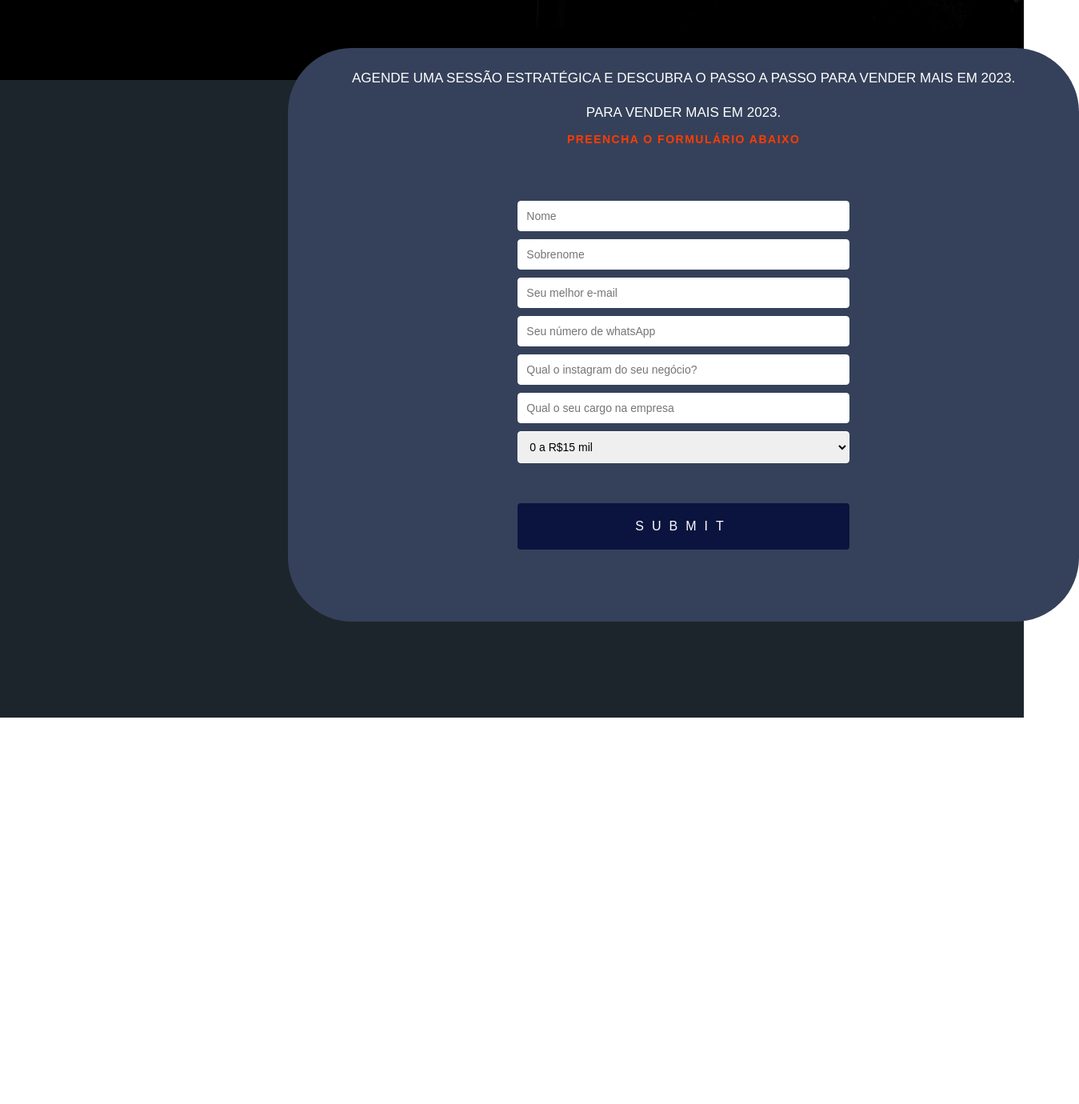
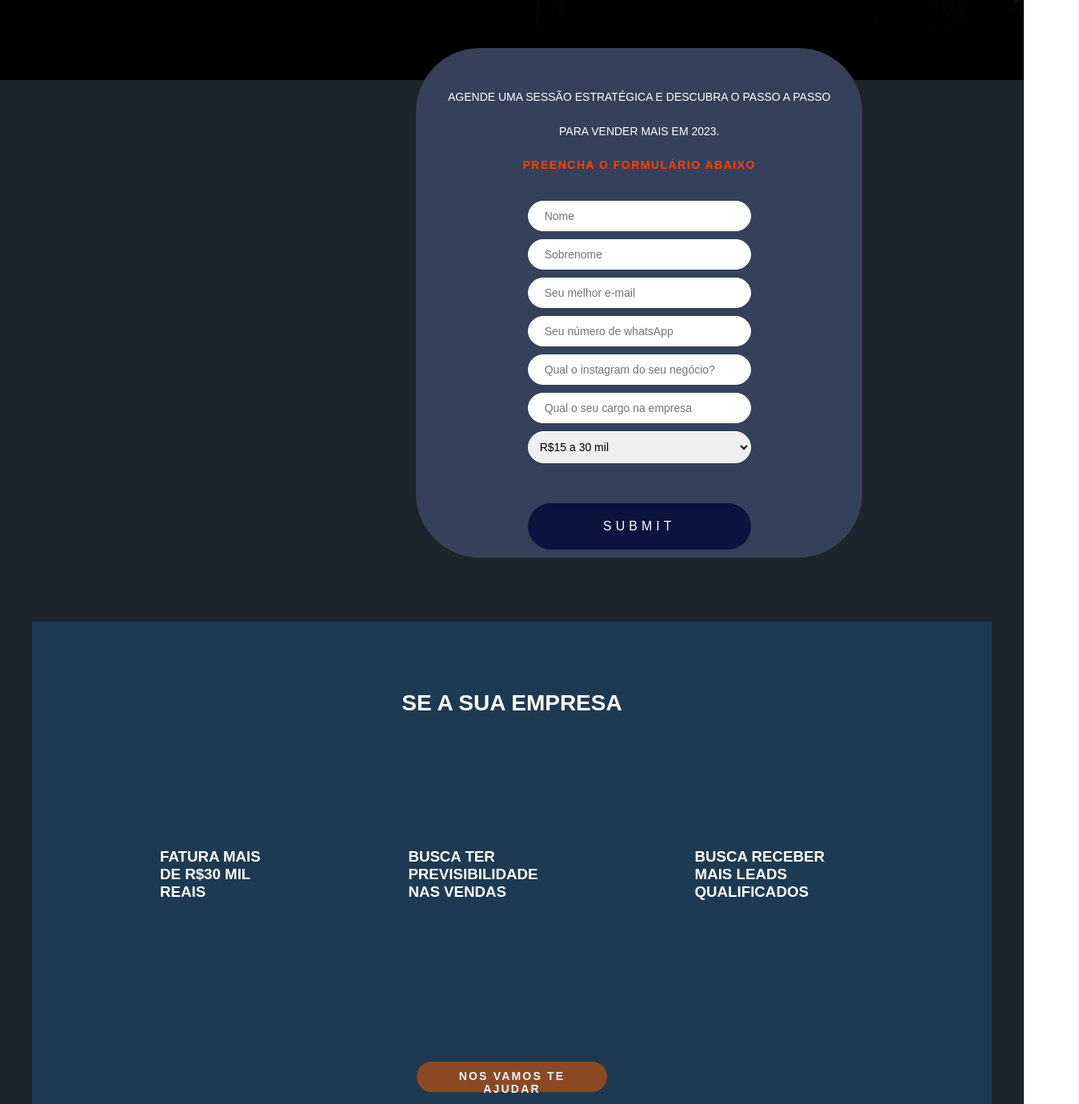
Before and after one commit to correaa1/AgenciaRossProject, a React (Vite) app: page / in a window 1280 px wide. Shown: the part 900-2280 px from the top of the page at 80% size, 1349 px wide, since content can reach past the window. Before the commit the page ends 1797 px from the top, so only its background shows below. Built offline with nearby package versions, Linux system fonts and the light colour scheme.

Commit message:
mais uma tela

```diff
--- a/package.json
+++ b/package.json
@@ -1,5 +1,5 @@
 {
-  "name": "my-vue-app",
+  "name": "agenciaRoss",
   "private": true,
   "version": "0.0.0",
   "type": "module",
--- a/src/components/Forms/forms.jsx
+++ b/src/components/Forms/forms.jsx
@@ -17,9 +17,9 @@ export default function Form() {
 
   return (
     <form onSubmit={handleSubmit(onSubmit)}>
-      <div className="containerTextForms">      <h2 className="textForms">AGENDE UMA SESSÃO ESTRATÉGICA E DESCUBRA O PASSO A PASSO PARA VENDER MAIS EM 2023.</h2>
-      <h2 className="textForms">PARA VENDER MAIS EM 2023.</h2>
-      <h3 className="textForms1">PREENCHA O FORMULÁRIO ABAIXO</h3>
+      <div className="containerTextForms">
+    <h2 className="textForms">AGENDE UMA SESSÃO ESTRATÉGICA E DESCUBRA O PASSO A PASSO<br/> PARA VENDER MAIS EM 2023.</h2>
+      <h3 className="textForms">PREENCHA O FORMULÁRIO ABAIXO</h3>
       </div>
 
      <div className="containerInput">
@@ -84,12 +84,11 @@ export default function Form() {
       {errors.cargo && <p>Preencha o campo vazio</p>}
 
       <select {...register("select")}>
-        <option value="female">0 a R$15 mil</option>
-        <option value="male">R$15 a 30 mil</option>
-        <option value="other">R$30 a R$60 mil</option>
-        <option value="other">R$60 a 100 mil</option>
-        <option value="other">R$100 a R$500 mil</option>
-        <option value="other">mais de R$500 mil</option>
+        <option value="valor">R$15 a 30 mil</option>
+        <option value="valor">R$30 a R$60 mil</option>
+        <option value="valor">R$60 a 100 mil</option>
+        <option value="valor">R$100 a R$500 mil</option>
+        <option value="valor">mais de R$500 mil</option>
       </select>
       <input type="submit" /></div>
     </form>
--- a/src/components/Forms/forms.scss
+++ b/src/components/Forms/forms.scss
@@ -1,14 +1,11 @@
 
    form {
      display: inline-block;
-     align-items: center;
-    justify-content: center;
      background-color: #35415a;
      border-radius: 10vh;
      position: relative;
      top:-10vh;
-     padding: 10vh;
-     left: 40vh;
+     left: 60vh;
 
    }
 
@@ -44,9 +41,9 @@
      display: block;
      box-sizing: border-box;
      position: relative;
-     border-radius: 4px;
+     border-radius: 5vh;
      border: 1px solid white;
-     padding: 10px 10px;
+     padding: 10px 20px;
      margin-bottom: 10px;
      font-size: 14px;
      width: 50%;
@@ -58,24 +55,27 @@
      justify-content: center;
      flex-direction: column;
      position: relative;
-      top:-8vh;
+
    }
-   .textForms{
+   h2.textForms{
     color: #FFFFFF;
     font-family: "NEUSHARP", Sans-serif;
-    font-size: 17px;
+    font-size: 14px;
     font-weight: 500;
     text-transform: uppercase;
     line-height: 43px;
+    padding: 5vh;
+    text-align: center;
    }
-   .textForms1{
+   h3.textForms{
     color: #FF3C00;
     font-family: "Barlow", Sans-serif;
     font-size: 14px;
     font-weight: 600;
     line-height: 25px;
     letter-spacing: 1.5px;
-
+    position: relative;
+    top: -4vh;
    }
 
    button[type="submit"],
@@ -88,7 +88,8 @@
      padding: 20px;
      font-size: 16px;
      font-weight: 100;
-     letter-spacing: 10px;
+     letter-spacing: 5px;
+     border-radius: 10vh;
    }
 
    button[type="submit"]:hover,
@@ -153,6 +154,7 @@
      padding: 10px 10px;
      margin-bottom: 10px;
      font-size: 14px;
+     border-radius: 5vh;
    }
    button {
      display: block;
--- a/src/pages/Home/index.jsx
+++ b/src/pages/Home/index.jsx
@@ -14,13 +14,21 @@ return(
     </h2>
       <h2 className='textoImg'>
       Entre em contato e descubra as estratégias <br/>exclusivas que nós utilizamos para fazer dezenas <br/> de negócios escalarem suas vendas através do <br/>digital.
-       </h2>
-       <button className='button1'>QUERO VENDER MAIS</button>
+       </h2>  <div className='containerButton1'>
+       <button className='button1'>QUERO VENDER MAIS</button></div>
        </div>
       </div>
       <div className='containerForm'>
     <Form/>
-    </div>
+
+      <div className='container2'>
+      <h2 className='text2Main' >SE A SUA EMPRESA</h2>
+      <div className='container2Text'>
+      <h3 className='text2'>Fatura mais de R$30 mil reais</h3>
+      <h3 className='text2'>Busca ter previsibilidade nas vendas</h3>
+      <h3 className='text2'>Busca receber mais leads qualificados</h3></div>
+
+     <button class='button1'>Nos vamos te ajudar</button></div> </div>
 
   </div>
 )
--- a/src/pages/Home/styles.scss
+++ b/src/pages/Home/styles.scss
@@ -50,14 +50,18 @@
       color:aliceblue;
       right:9vh;
      }
+     .containerButton1{
+      display: flex;
+      align-items: center;
+      justify-content: center;
+      margin-top: 30vh;
+      margin-right: 130vh;
+     }
   .button1{
     background-color: #8a4a26;
     border-radius: 10vh;
     width: 30vh;
     height: 5vh;
-    position: relative;
-    top:35vh;
-    margin-left: 20vh;
     font-family: "NEUSHARP", Sans-serif;
     font-size: 14px;
     font-weight: 600;
@@ -77,6 +81,52 @@
 
     }
 
+
+.container2{
+    display: flex;
+    align-items: center;
+    justify-content: center;
+    flex-direction: column;
+    background-color: #1d3a52;
+    width: 100%;
+
+}
+h2.text2Main{
+  color: #FFFFFF;
+  font-family: "NEUSHARP", Sans-serif;
+  font-size: 28px;
+  font-weight: 600;
+  text-transform: uppercase;
+  line-height: 43px;
+  padding-top: 10vh;
+}
+h2.text2{
+  color: #FFFFFF;
+  font-family: "NEUSHARP", Sans-serif;
+  font-size: 28px;
+  font-weight: 600;
+  text-transform: uppercase;
+  line-height: 43px;
+
+}
+.container2Text{
+ display: flex;
+ align-items: center;
+ justify-content: center;
+  padding: 10vh;
+
+
+}
+h3.text2{
+  color: #FFFFFF;
+  font-family: "NEUSHARP", Sans-serif;
+  font-weight: 600;
+  text-transform: uppercase;
+  padding: 10vh;
+
+}
+
+
 .containerEquipe {
   height: 1000px;
   width: 100%;
@@ -86,6 +136,7 @@
   background-color: #1c252b;
 
 }
+
 .containerEquipeText{
   position: relative;
  left:70vh;
```
Also changed, not shown: 1 other file (tests, documents, lock files or other folders).
